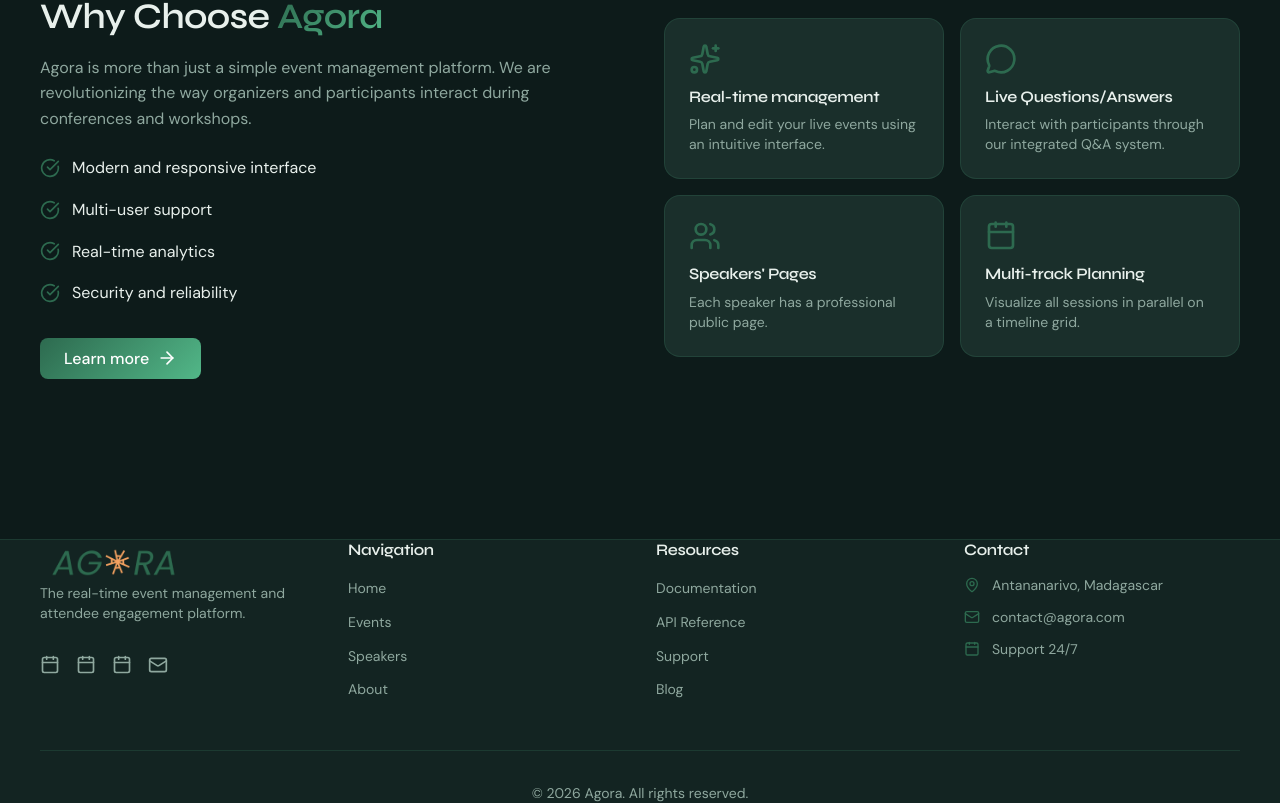
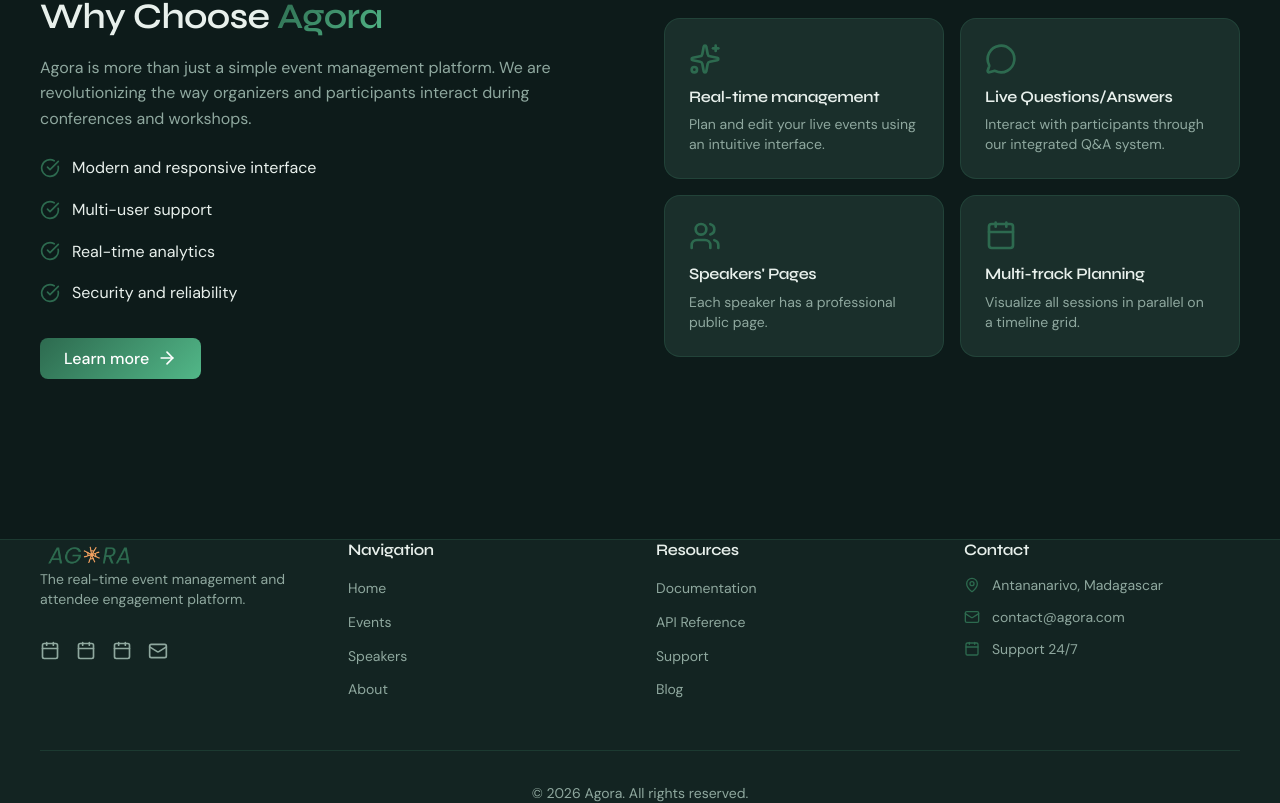
Before and after one commit to FullStack-Collective/event-sync-frontend, a Next.js app: page / in a window 1280 px wide. Shown: the part 2058-2861 px from the top of the page. Built offline with nearby package versions, Linux system fonts and the light colour scheme; no server answers.

Commit message:
feat(public-footer): resize the logo in the footer

```diff
--- a/src/components/home/layout/PublicFooter.tsx
+++ b/src/components/home/layout/PublicFooter.tsx
@@ -20,8 +20,8 @@ export function PublicFooter() {
                 <Image
                   src={logo}
                   alt="Logo"
-                  width={150}
-                  height={75}
+                  width={100}
+                  height={50}
                 />
               </div>
             </Link>
```
